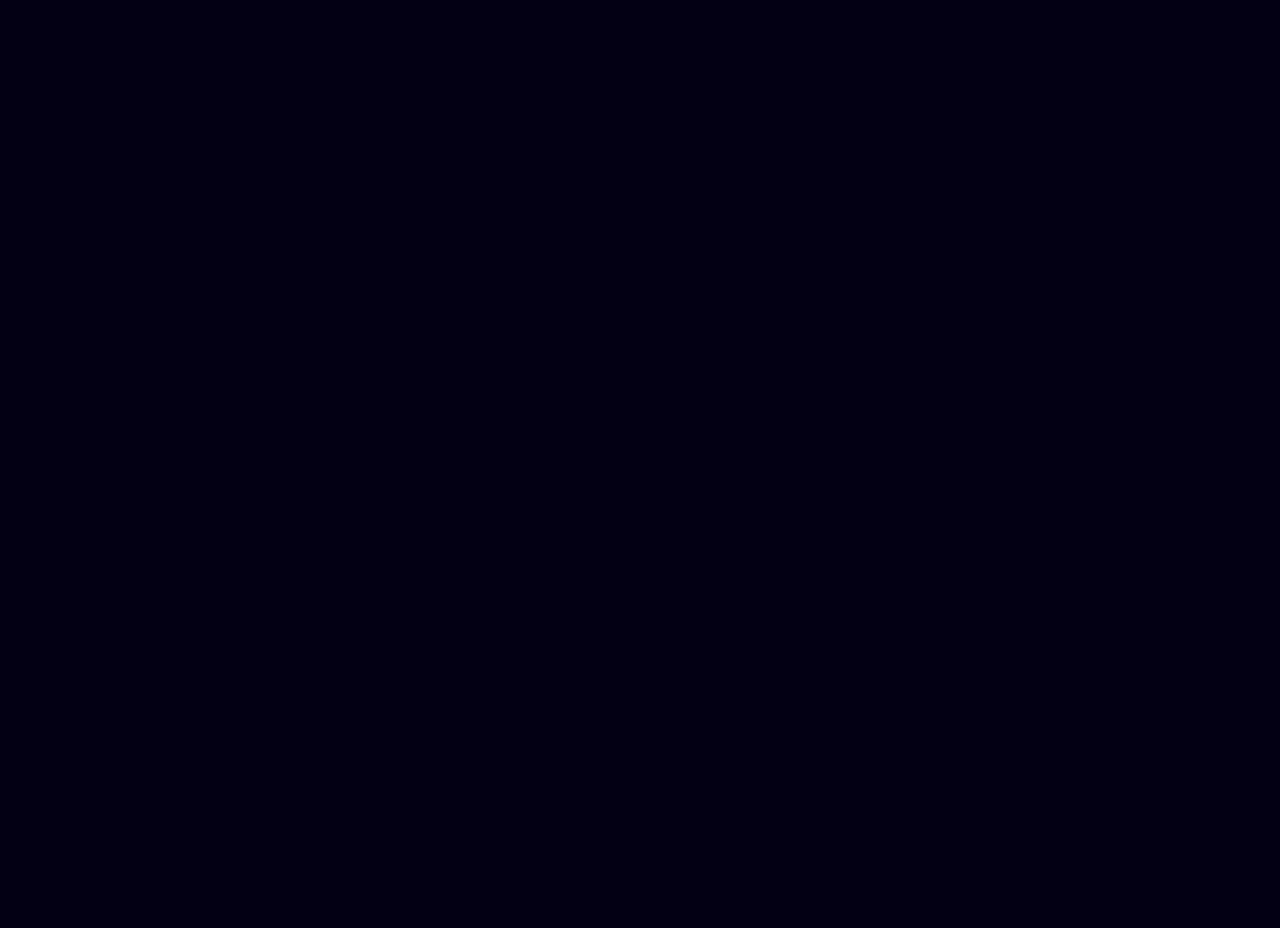
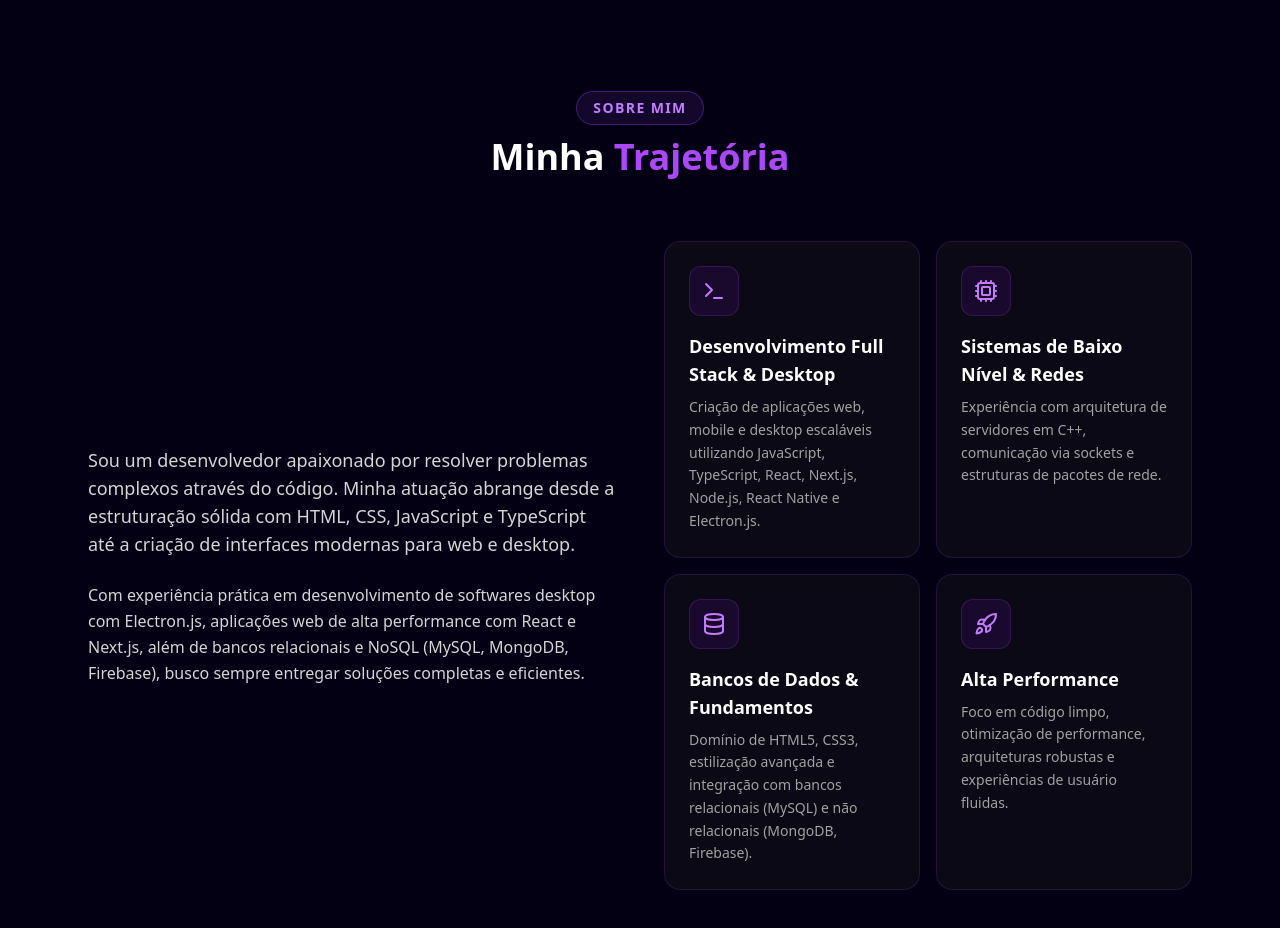
Before and after one commit to felipecorreiasilva/portfolio, a Next.js app: page / in a window 1280 px wide. Shown: the part 1660-2588 px from the top of the page. Before the commit the page ends 1655 px from the top, so only its background shows below. Built offline with nearby package versions, Linux system fonts and the light colour scheme.

Commit message:
feat: atualiza secoes Hero e About com tecnologias completas (Electron.js, TypeScript, JavaScript, MongoDB e Firebase)

```diff
--- a/src/app/page.tsx
+++ b/src/app/page.tsx
@@ -1,3 +1,4 @@
+import { About } from '@/components/sections/About';
 import { Hero } from '@/components/sections/Hero';
 import { Projects } from '@/components/sections/Projects';
 
@@ -6,6 +7,7 @@ export default function Home() {
     <main className="min-h-screen bg-[#030014]">
       <Hero />
       <Projects />
+      <About />
     </main>
   );
 }
--- /dev/null
+++ b/src/components/sections/About.tsx
@@ -0,0 +1,67 @@
+import { Terminal, Database, Cpu, Rocket } from 'lucide-react';
+
+export function About() {
+  const highlights = [
+    {
+      icon: <Terminal className="w-6 h-6 text-purple-400" />,
+      title: 'Desenvolvimento Full Stack & Desktop',
+      description: 'Criação de aplicações web, mobile e desktop escaláveis utilizando JavaScript, TypeScript, React, Next.js, Node.js, React Native e Electron.js.',
+    },
+    {
+      icon: <Cpu className="w-6 h-6 text-purple-400" />,
+      title: 'Sistemas de Baixo Nível & Redes',
+      description: 'Experiência com arquitetura de servidores em C++, comunicação via sockets e estruturas de pacotes de rede.',
+    },
+    {
+      icon: <Database className="w-6 h-6 text-purple-400" />,
+      title: 'Bancos de Dados & Fundamentos',
+      description: 'Domínio de HTML5, CSS3, estilização avançada e integração com bancos relacionais (MySQL) e não relacionais (MongoDB, Firebase).',
+    },
+    {
+      icon: <Rocket className="w-6 h-6 text-purple-400" />,
+      title: 'Alta Performance',
+      description: 'Foco em código limpo, otimização de performance, arquiteturas robustas e experiências de usuário fluidas.',
+    },
+  ];
+
+  return (
+    <section id="about" className="py-24 px-6 max-w-6xl mx-auto">
+      <div className="flex flex-col items-center mb-16">
+        <span className="text-sm font-semibold tracking-widest text-purple-400 uppercase mb-3 px-4 py-1.5 rounded-full border border-purple-500/30 bg-purple-500/10">
+          Sobre Mim
+        </span>
+        <h2 className="text-3xl sm:text-4xl font-extrabold text-white text-center">
+          Minha <span className="text-purple-500">Trajetória</span>
+        </h2>
+      </div>
+
+      <div className="grid grid-cols-1 lg:grid-cols-2 gap-12 items-center">
+        {/* Texto Institucional */}
+        <div className="space-y-6 text-neutral-300 leading-relaxed">
+          <p className="text-lg">
+            Sou um desenvolvedor apaixonado por resolver problemas complexos através do código. Minha atuação abrange desde a estruturação sólida com HTML, CSS, JavaScript e TypeScript até a criação de interfaces modernas para web e desktop.
+          </p>
+          <p>
+            Com experiência prática em desenvolvimento de softwares desktop com Electron.js, aplicações web de alta performance com React e Next.js, além de bancos relacionais e NoSQL (MySQL, MongoDB, Firebase), busco sempre entregar soluções completas e eficientes.
+          </p>
+        </div>
+
+        {/* Grade de Destaques */}
+        <div className="grid grid-cols-1 sm:grid-cols-2 gap-4">
+          {highlights.map((item, index) => (
+            <div
+              key={index}
+              className="p-6 rounded-2xl border border-purple-500/15 bg-neutral-900/40 backdrop-blur-sm hover:border-purple-500/30 transition duration-300"
+            >
+              <div className="p-3 rounded-xl bg-purple-600/10 border border-purple-500/20 w-fit mb-4">
+                {item.icon}
+              </div>
+              <h3 className="text-lg font-bold text-white mb-2">{item.title}</h3>
+              <p className="text-sm text-neutral-400 leading-relaxed">{item.description}</p>
+            </div>
+          ))}
+        </div>
+      </div>
+    </section>
+  );
+}
--- a/src/components/sections/Hero.tsx
+++ b/src/components/sections/Hero.tsx
@@ -26,7 +26,7 @@ export function Hero() {
         {/* Lado Esquerdo: Informações e Apresentação */}
         <div className="flex flex-col items-start text-left max-w-2xl">
           <span className="text-sm font-semibold tracking-widest text-purple-400 uppercase mb-4 px-4 py-1.5 rounded-full border border-purple-500/30 bg-purple-500/10 backdrop-blur-md">
-            Desenvolvedor Full Stack
+            Desenvolvedor Full Stack & Desktop
           </span>
 
           <h1 className="text-4xl sm:text-6xl font-extrabold tracking-tight mb-6">
@@ -34,7 +34,7 @@ export function Hero() {
           </h1>
 
           <p className="text-lg sm:text-xl text-neutral-300 mb-8 leading-relaxed">
-            Desenvolvedor Full Stack especializado em Node.js, React, React Native, Next.js e bancos de dados relacionais e não relacionais.
+            Desenvolvedor Full Stack especializado em Node.js, React, React Native, Next.js, Electron.js e bancos de dados relacionais e não relacionais.
           </p>
 
           <div className="flex flex-wrap gap-4">
```
